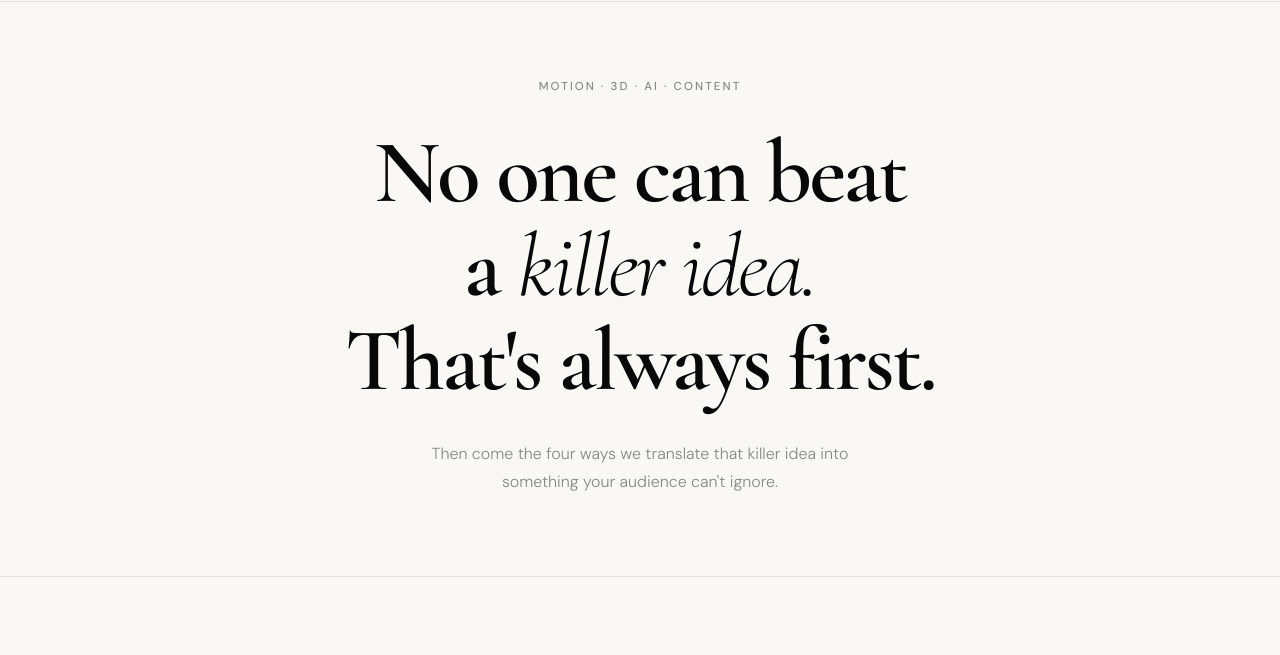
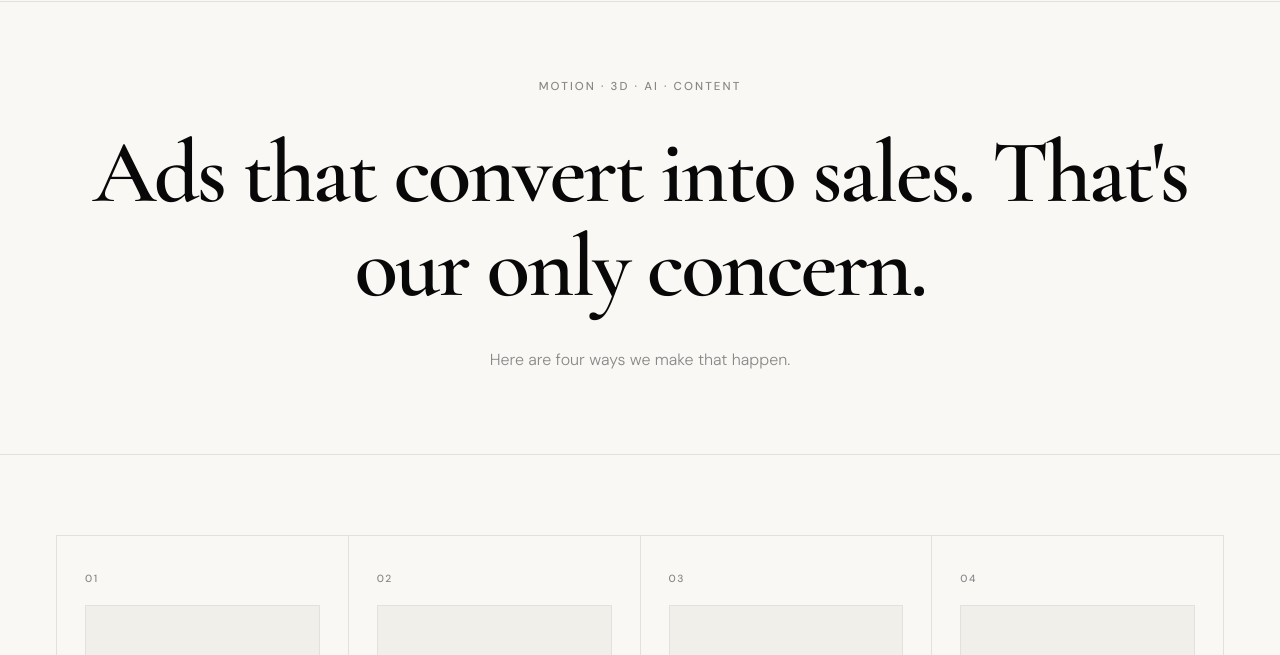
Before and after one commit to Himanshuvf/Vector-frames, a plain HTML site: page index.html in a window 1280 px wide. Shown: the part 81-736 px from the top of the page. Drawn offline with nearby package versions, Linux system fonts and the light colour scheme.

Commit message:
Update index.html

```diff
--- a/index.html
+++ b/index.html
@@ -132,8 +132,8 @@ footer{padding:1.75rem 3.5rem;border-top:1px solid var(--border);display:flex;ju
 
 <div class="intro">
   <p class="intro-label">Motion · 3D · AI · Content</p>
-  <h1 class="intro-headline">No one can beat<br>a <em>killer idea.</em><br>That's always first.</h1>
-  <p class="intro-sub">Then come the four ways we translate that killer idea into something your audience can't ignore.</p>
+  <h1 class="intro-headline">Ads that convert into sales. That's our only concern.</h1>
+  <p class="intro-sub">Here are four ways we make that happen.</p>
 </div>
 
 <section id="services">
```
